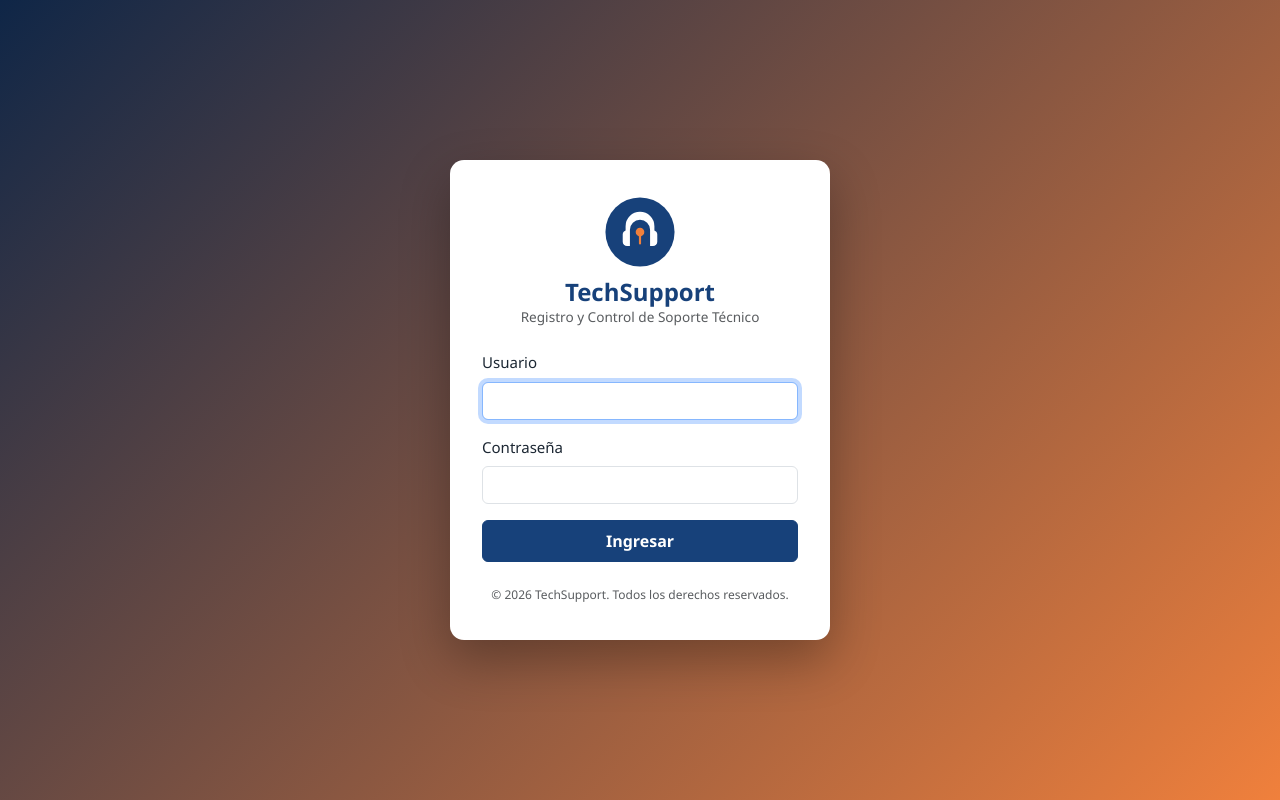
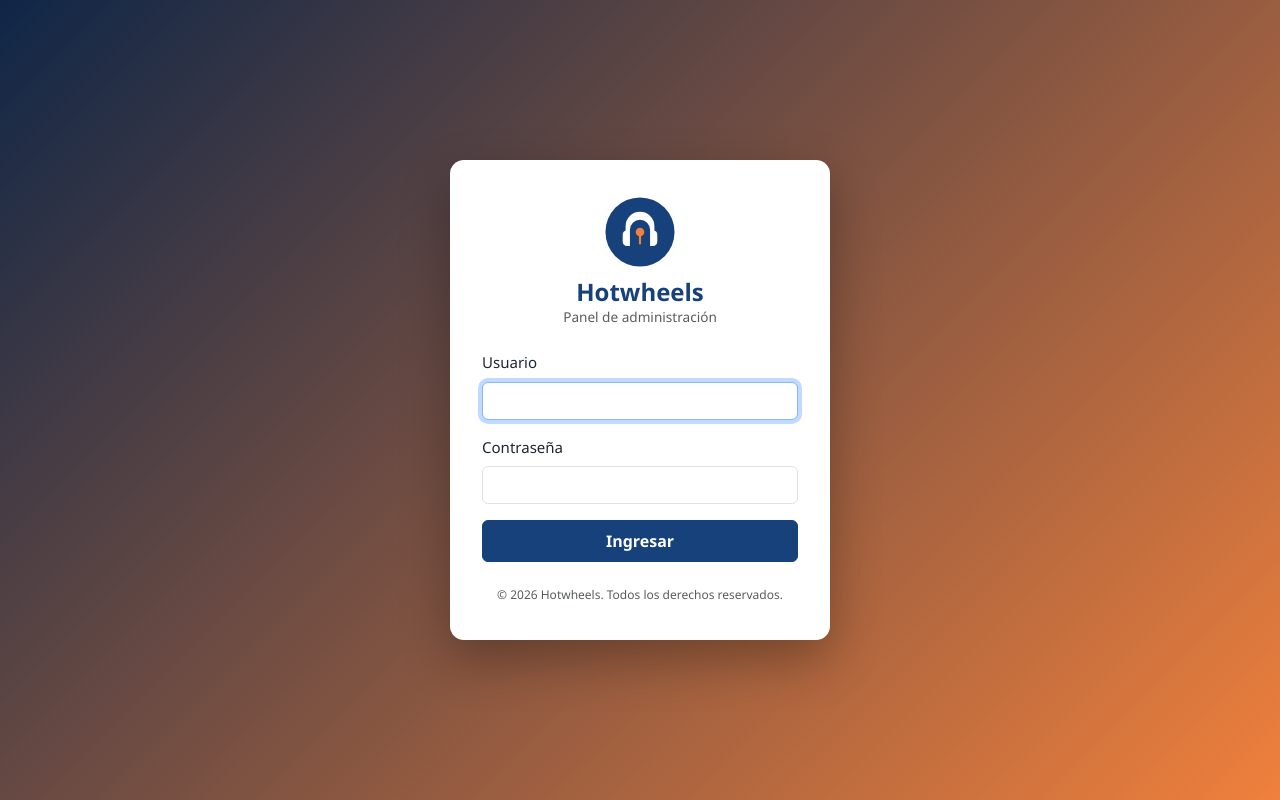
Before and after one commit to jsalazar80/hotwheels, a PHP site: page /sistema/login.php in a window 1280 px wide. Run offline with PHP 8.4, Linux system fonts and the light colour scheme.

Commit message:
Renombrar la marca de TechSupport a Hotwheels

```diff
--- a/sistema/cnf_email.php
+++ b/sistema/cnf_email.php
@@ -88,7 +88,7 @@ include __DIR__ . '/includes/header.php';
                 <div class="row">
                     <div class="col-md-6 mb-2">
                         <label class="form-label">Nombre a mostrar</label>
-                        <input type="text" name="ml_sent_by_name" class="form-control" value="<?= limpiar($config['ml_sent_by_name']) ?>" placeholder="Ej: TechSupport">
+                        <input type="text" name="ml_sent_by_name" class="form-control" value="<?= limpiar($config['ml_sent_by_name']) ?>" placeholder="Ej: Hotwheels">
                     </div>
                     <div class="col-md-6 mb-2">
                         <label class="form-label">Servidor (host)</label>
--- a/sistema/cnf_empresa.php
+++ b/sistema/cnf_empresa.php
@@ -47,7 +47,7 @@ if ($_SERVER['REQUEST_METHOD'] === 'POST') {
 
 $config = $pdo->query("SELECT * FROM tbl_configuracion ORDER BY id LIMIT 1")->fetch();
 if (!$config) {
-    $config = ['nombre_empresa' => 'TechSupport', 'logo' => '', 'prefijo_ticket' => 'TK-', 'siguiente_numero' => 1];
+    $config = ['nombre_empresa' => 'Hotwheels', 'logo' => '', 'prefijo_ticket' => 'TK-', 'siguiente_numero' => 1];
 }
 
 $tituloPagina = 'Datos de la Empresa';
--- a/sistema/composer.json
+++ b/sistema/composer.json
@@ -1,6 +1,6 @@
 {
-    "name": "techsupport/techsupport",
-    "description": "Sistema de Registro y Control de Soporte Técnico",
+    "name": "hotwheels/hotwheels",
+    "description": "Hotwheels",
     "type": "project",
     "require": {
         "php": ">=8.1",
--- a/sistema/includes/functions.php
+++ b/sistema/includes/functions.php
@@ -17,7 +17,7 @@ function obtenerConfiguracion($pdo) {
         $config = $stmt->fetch();
         if (!$config) {
             $config = [
-                'nombre_empresa' => 'TechSupport', 'logo' => '',
+                'nombre_empresa' => 'Hotwheels', 'logo' => '',
                 'prefijo_ticket' => 'TK-', 'siguiente_numero' => 1,
             ];
         }
--- a/sistema/includes/header.php
+++ b/sistema/includes/header.php
@@ -3,7 +3,7 @@
 <head>
 <meta charset="UTF-8">
 <meta name="viewport" content="width=device-width, initial-scale=1.0, maximum-scale=1.0">
-<title><?= isset($tituloPagina) ? limpiar($tituloPagina) . ' - TechSupport' : 'TechSupport' ?></title>
+<title><?= isset($tituloPagina) ? limpiar($tituloPagina) . ' - Hotwheels' : 'Hotwheels' ?></title>
 <link rel="icon" href="favicon.ico" sizes="any">
 <link rel="icon" type="image/png" sizes="192x192" href="assets/img/icon-192.png">
 <link rel="apple-touch-icon" href="assets/img/apple-touch-icon.png">
--- a/sistema/includes/sidebar.php
+++ b/sistema/includes/sidebar.php
@@ -20,7 +20,7 @@ if ($opcionesMenu) {
 <div class="sidebar" id="sidebar">
     <div class="sidebar-brand">
         <img src="assets/img/logo.svg" alt="Logo">
-        <div class="brand-text">Tech<small>SUPPORT</small></div>
+        <div class="brand-text">Hotwheels</div>
     </div>
     <ul class="sidebar-nav">
         <?php foreach ($opcionesMenu as $opcion): ?>
--- a/sistema/includes/soporte_pdf_builder.php
+++ b/sistema/includes/soporte_pdf_builder.php
@@ -3,7 +3,7 @@ require_once __DIR__ . '/../vendor/autoload.php';
 
 class SoportePDF extends TCPDF {
     public $rutaLogo = null;
-    public $nombreEmpresa = 'TechSupport';
+    public $nombreEmpresa = 'Hotwheels';
 
     public function Header() {
         if ($this->rutaLogo) {
@@ -100,7 +100,7 @@ function construirPdfSoporte($pdo, $id) {
     $pdf = new SoportePDF('P', 'mm', 'A4', true, 'UTF-8', false);
     $pdf->rutaLogo = $rutaLogo;
     $pdf->nombreEmpresa = $config['nombre_empresa'];
-    $pdf->SetCreator('TechSupport');
+    $pdf->SetCreator('Hotwheels');
     $pdf->SetAuthor($config['nombre_empresa']);
     $pdf->SetTitle('Soporte ' . $s['numero']);
     $pdf->setPrintHeader(true);
--- a/sistema/install.php
+++ b/sistema/install.php
@@ -50,14 +50,14 @@ if ($_SERVER['REQUEST_METHOD'] === 'POST') {
 <html lang="es">
 <head>
 <meta charset="UTF-8">
-<title>Instalación - TechSupport</title>
+<title>Instalación - Hotwheels</title>
 <link href="https://cdn.jsdelivr.net/npm/bootstrap@5.3.3/dist/css/bootstrap.min.css" rel="stylesheet">
 </head>
 <body class="bg-light">
 <div class="container" style="max-width:480px;margin-top:80px;">
     <div class="card shadow-sm">
         <div class="card-body p-4">
-            <h4 class="mb-3">🛠️ Instalación TechSupport</h4>
+            <h4 class="mb-3">🛠️ Instalación Hotwheels</h4>
             <p class="text-muted">Configure el usuario administrador inicial del sistema.</p>
             <?php if ($mensaje): ?>
                 <div class="alert alert-<?= $exito ? 'success' : 'danger' ?>"><?= htmlspecialchars($mensaje) ?></div>
--- a/sistema/login.php
+++ b/sistema/login.php
@@ -50,7 +50,7 @@ if ($_SERVER['REQUEST_METHOD'] === 'POST') {
 <head>
 <meta charset="UTF-8">
 <meta name="viewport" content="width=device-width, initial-scale=1.0">
-<title>Iniciar sesión - TechSupport</title>
+<title>Iniciar sesión - Hotwheels</title>
 <link rel="icon" href="favicon.ico" sizes="any">
 <link rel="icon" type="image/png" sizes="192x192" href="assets/img/icon-192.png">
 <link rel="apple-touch-icon" href="assets/img/apple-touch-icon.png">
@@ -64,8 +64,8 @@ if ($_SERVER['REQUEST_METHOD'] === 'POST') {
 <div class="login-wrapper">
     <div class="login-box">
         <img src="assets/img/logo.svg" alt="Logo">
-        <h4 class="text-center fw-bold text-tsp mb-0">TechSupport</h4>
-        <p class="text-center text-muted mb-4" style="font-size:0.85rem;">Registro y Control de Soporte Técnico</p>
+        <h4 class="text-center fw-bold text-tsp mb-0">Hotwheels</h4>
+        <p class="text-center text-muted mb-4" style="font-size:0.85rem;">Panel de administración</p>
 
         <?php if ($error): ?>
             <div class="alert alert-danger py-2"><?= htmlspecialchars($error) ?></div>
@@ -82,7 +82,7 @@ if ($_SERVER['REQUEST_METHOD'] === 'POST') {
             </div>
             <button type="submit" class="btn btn-tsp w-100 py-2 fw-bold">Ingresar</button>
         </form>
-        <p class="text-center text-muted mt-4 mb-0" style="font-size:0.75rem;">&copy; <?= date('Y') ?> TechSupport. Todos los derechos reservados.</p>
+        <p class="text-center text-muted mt-4 mb-0" style="font-size:0.75rem;">&copy; <?= date('Y') ?> Hotwheels. Todos los derechos reservados.</p>
     </div>
 </div>
 </body>
```
Also changed, not shown: CLAUDE.md (+1 -1 lines), sistema/database.sql, sistema/manifest.json, 2 other files.
